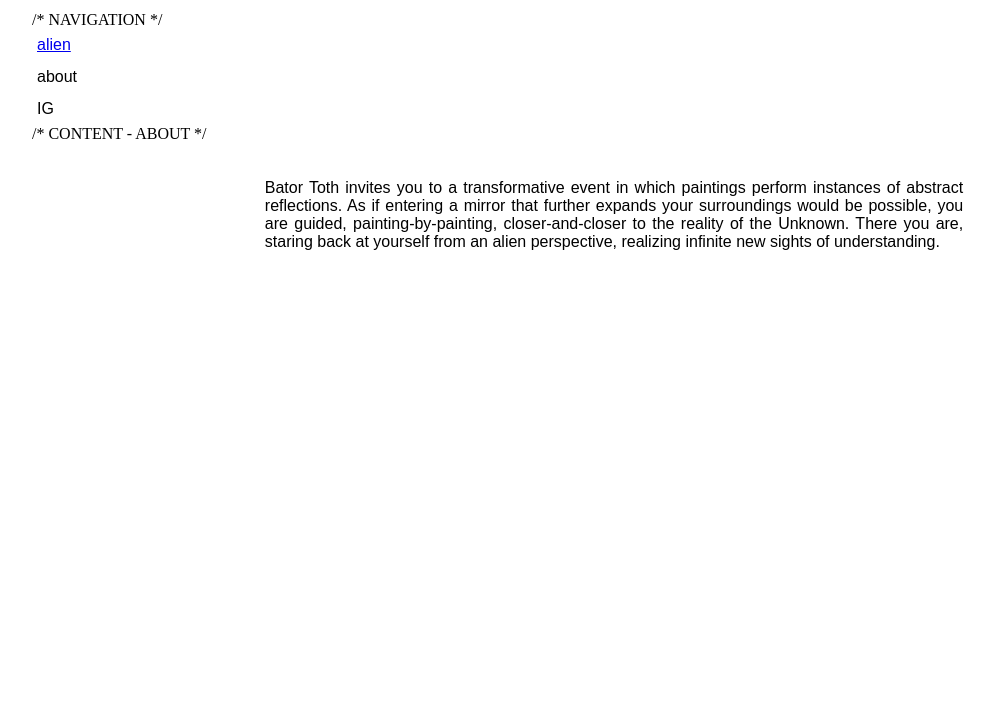
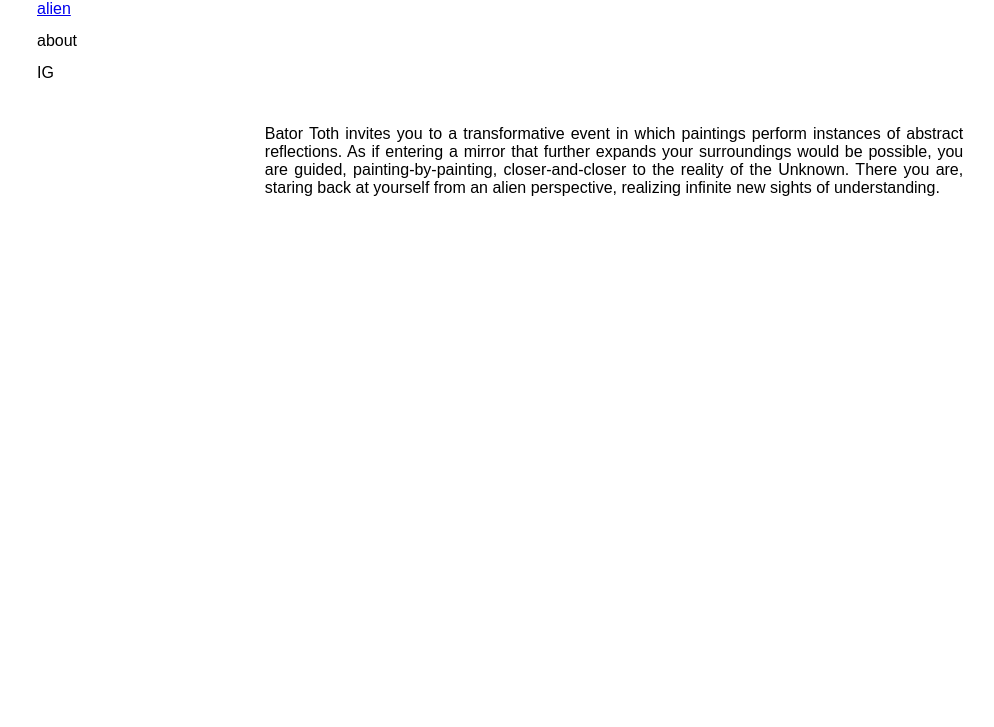
Before and after one commit to tothbator/tothbator.github.io, a plain HTML site: page about.html in a window 1280 px wide. Shown: the part 89-816 px from the top of the page, without its empty margins (26-1020 px from the left). Drawn offline with Linux system fonts and the light colour scheme.

Commit message:
Update about.html

```diff
--- a/about.html
+++ b/about.html
@@ -9,7 +9,7 @@
 
 <body>
 
-                  /* HEADER */
+                <!     /* HEADER */ -->
 
 <div id="header-container">
       <header>
@@ -19,7 +19,7 @@
       </header>
 </div>
 
-               /* NAVIGATION */
+             <!     /* NAVIGATION */ -->
 
 <div id="navi-container">
 
@@ -41,7 +41,7 @@
 
 </div>
 
-                /* CONTENT - ABOUT */
+              <!     /* CONTENT - ABOUT */ -->
 
 <div id="content-container">
    <div id="about-container">
```
